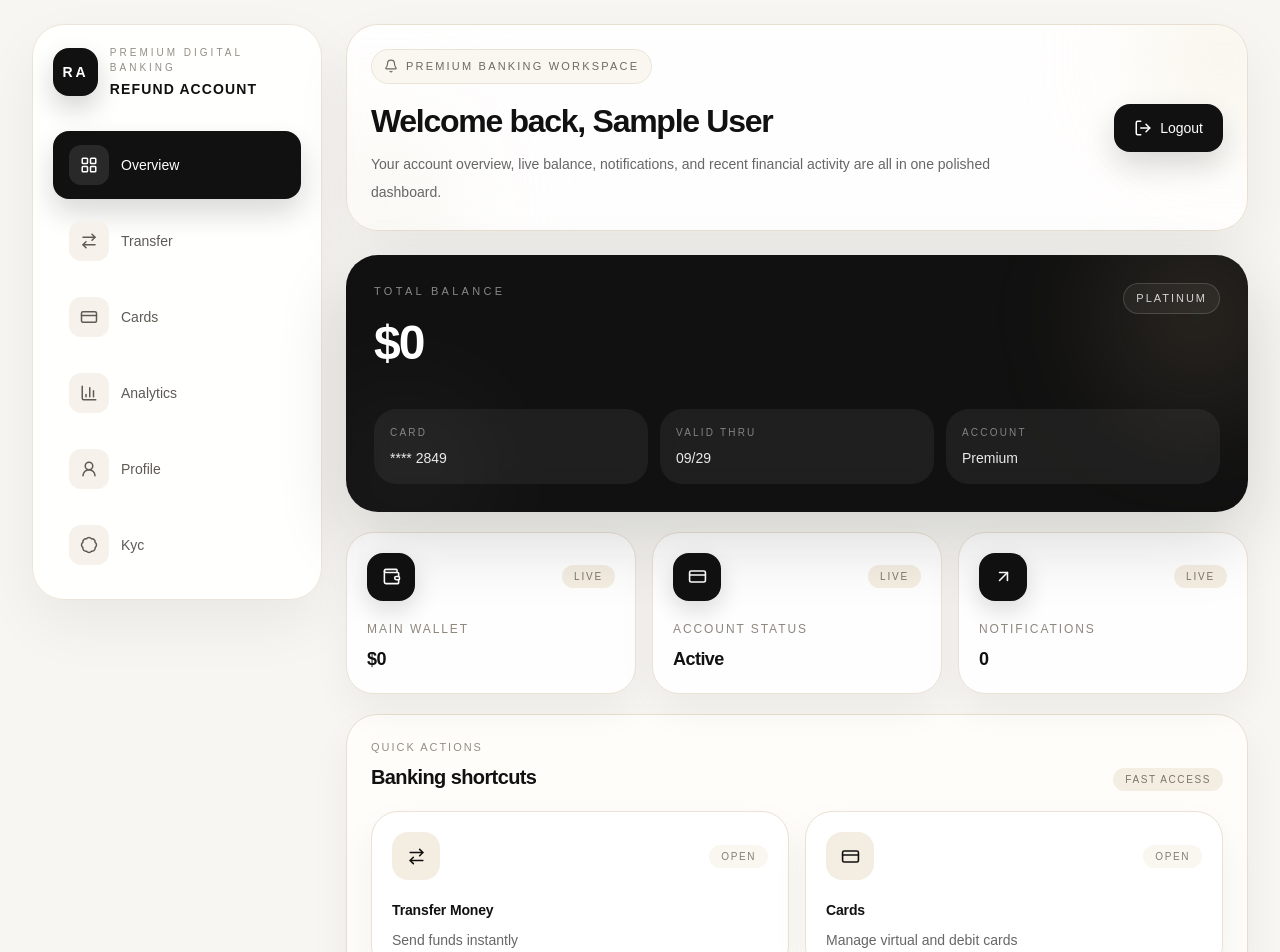
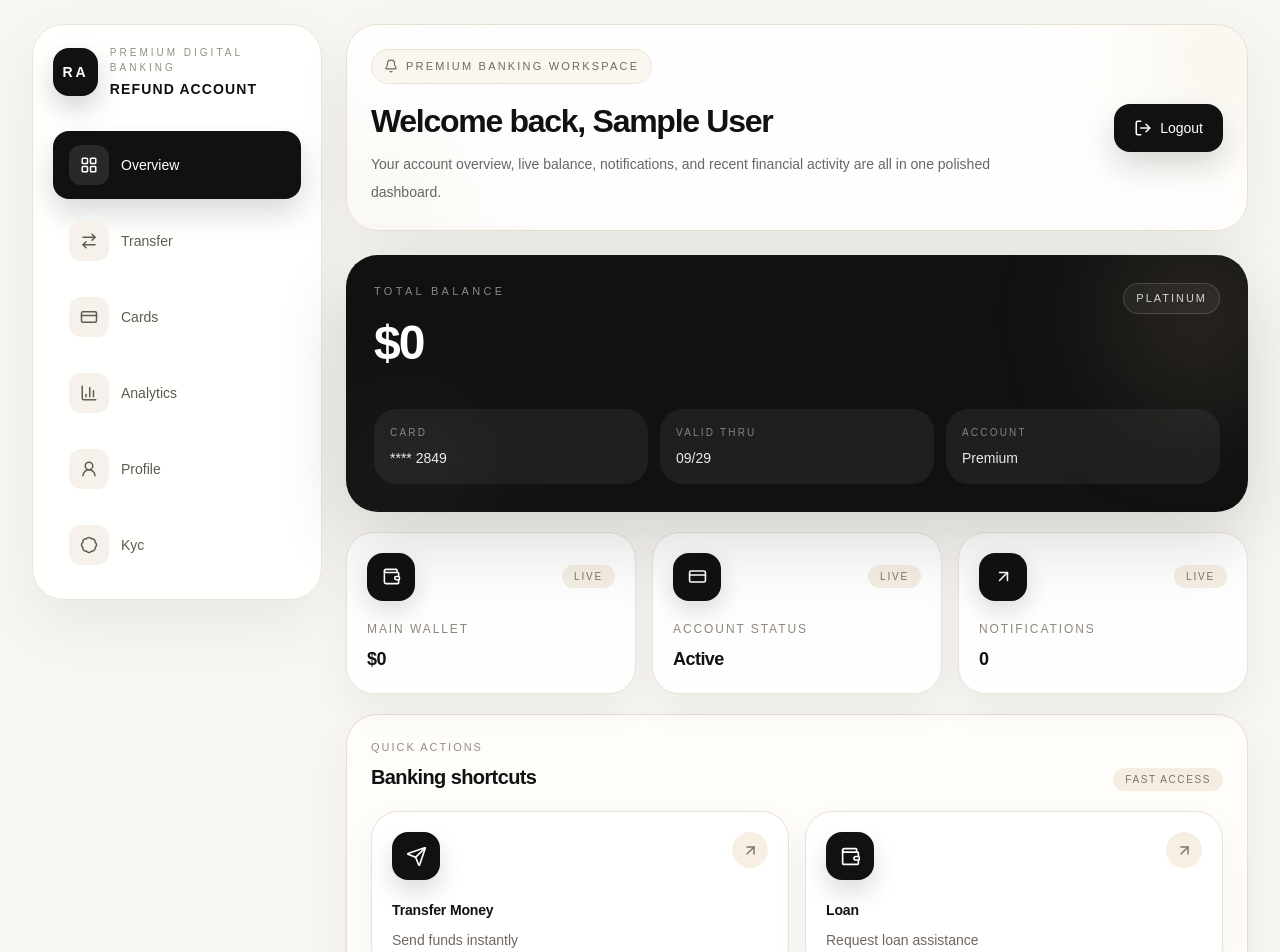
Before and after one commit to Ikechukwu001/Outline, a Next.js app: page /dashboard in a window 1280 px wide. Shown: the top 952 px of the page. Built offline with nearby package versions, Linux system fonts and the light colour scheme; no server answers; the database is empty; sample sign-in values are in the browser's storage.

Commit message:
Added Loan Quick Action Card

```diff
--- a/app/dashboard/page.js
+++ b/app/dashboard/page.js
@@ -3,6 +3,8 @@
 import { signOut } from "firebase/auth";
 import { useRouter } from "next/navigation";
 import { auth } from "@/lib/firebase";
+import { useState } from "react";
+import { X, Headphones, Landmark } from "lucide-react";
 
 import DashboardHeader from "@/components/dashboard/DashboardHeader";
 import BalanceCard from "@/components/dashboard/BalanceCard";
@@ -12,11 +14,11 @@ import RecentTransactions from "@/components/dashboard/RecentTransactions";
 import NotificationPanel from "@/components/dashboard/NotificationPanel";
 import ProfilePanel from "@/components/dashboard/ProfilePanel";
 import useDashboardData from "@/components/dashboard/useDashboardData";
-import { useState } from "react";
 
 export default function DashboardPage() {
   const router = useRouter();
   const [loadingLogout, setLoadingLogout] = useState(false);
+  const [showLoanModal, setShowLoanModal] = useState(false);
 
   const {
     userName,
@@ -65,6 +67,12 @@ export default function DashboardPage() {
       href: "/dashboard/transfer",
     },
     {
+      title: "Loan",
+      description: "Request loan assistance",
+      type: "wallet",
+      onClick: () => setShowLoanModal(true),
+    },
+    {
       title: "Cards",
       description: "Manage virtual and debit cards",
       type: "card",
@@ -99,7 +107,9 @@ export default function DashboardPage() {
         : item.bankName
         ? `${item.bankName} • ${item.status || "completed"}`
         : item.description || "Completed",
-      amount: `${isCredit ? "+" : "-"}$${Number(item.amount || 0).toLocaleString()}`,
+      amount: `${isCredit ? "+" : "-"}$${Number(
+        item.amount || 0
+      ).toLocaleString()}`,
       amountType: isCredit ? "credit" : "debit",
     };
   });
@@ -113,6 +123,7 @@ export default function DashboardPage() {
   }
 
   return (
+    <>
       <div className="space-y-6">
         <DashboardHeader
           userName={userName}
@@ -147,5 +158,58 @@ export default function DashboardPage() {
           </div>
         </section>
       </div>
+
+      {showLoanModal && (
+        <div className="fixed inset-0 z-50 flex items-center justify-center bg-black/40 px-4 backdrop-blur-sm">
+          <div className="relative w-full max-w-md rounded-[2rem] border border-white/70 bg-white p-6 shadow-[0_24px_80px_rgba(0,0,0,0.18)]">
+            <button
+              onClick={() => setShowLoanModal(false)}
+              className="absolute right-4 top-4 flex h-9 w-9 items-center justify-center rounded-full bg-[#f5f1eb] text-[#111111] transition hover:bg-[#ece4d8]"
+            >
+              <X size={18} />
+            </button>
+
+            <div className="mb-5 flex h-14 w-14 items-center justify-center rounded-2xl bg-[#111111] text-white shadow-lg">
+              <Landmark size={24} />
+            </div>
+
+            <h2 className="text-xl font-bold tracking-[-0.02em] text-[#111111]">
+              Loan Service Unavailable Online
+            </h2>
+
+            <p className="mt-3 text-sm leading-6 text-[#666666]">
+              Loan requests are currently handled directly by our customer care
+              department. Please contact customer support for eligibility review,
+              available loan options, and approval guidance.
+            </p>
+
+            <div className="mt-6 rounded-2xl border border-[#ece4d8] bg-[#faf7f2] p-4">
+              <div className="flex items-start gap-3">
+                <div className="flex h-10 w-10 shrink-0 items-center justify-center rounded-xl bg-white text-[#111111] shadow-sm">
+                  <Headphones size={20} />
+                </div>
+
+                <div>
+                  <p className="text-sm font-semibold text-[#111111]">
+                    Contact Customer Care
+                  </p>
+                  <p className="mt-1 text-xs leading-5 text-[#777777]">
+                    Our support team will assist you with loan application
+                    instructions.
+                  </p>
+                </div>
+              </div>
+            </div>
+
+            <button
+              onClick={() => setShowLoanModal(false)}
+              className="mt-6 w-full rounded-2xl bg-[#111111] px-5 py-3 text-sm font-semibold text-white transition hover:bg-black"
+            >
+              I Understand
+            </button>
+          </div>
+        </div>
+      )}
+    </>
   );
 }
--- a/components/dashboard/QuickActionCard.js
+++ b/components/dashboard/QuickActionCard.js
@@ -1,16 +1,17 @@
 import Link from "next/link";
 import {
-  ArrowRightLeft,
+  ArrowUpRight,
   CreditCard,
-  ChartNoAxesColumn,
-  UserRound,
+  LineChart,
+  Send,
+  Wallet,
 } from "lucide-react";
 
-const iconMap = {
-  transfer: ArrowRightLeft,
+const icons = {
+  transfer: Send,
   card: CreditCard,
-  chart: ChartNoAxesColumn,
-  profile: UserRound,
+  chart: LineChart,
+  wallet: Wallet,
 };
 
 export default function QuickActionCard({
@@ -18,28 +19,52 @@ export default function QuickActionCard({
   description,
   type,
   href,
+  onClick,
 }) {
-  const Icon = iconMap[type] || ArrowRightLeft;
+  const Icon = icons[type] || Wallet;
 
-  return (
-    <Link
-      href={href}
-      className="group block rounded-[1.7rem] border border-[#ebe1d4] bg-white/95 p-5 shadow-[0_16px_38px_rgba(17,17,17,0.05)] transition hover:-translate-y-0.5 hover:shadow-[0_20px_45px_rgba(17,17,17,0.08)]"
-    >
-      <div className="flex items-center justify-between gap-3">
-        <div className="flex h-12 w-12 items-center justify-center rounded-2xl bg-[#f4ede2] text-[#111111] transition group-hover:bg-[#111111] group-hover:text-white">
-          <Icon size={19} />
+  const className =
+    "group block w-full rounded-[1.7rem] border border-[#ebe1d4] bg-white/95 p-5 text-left shadow-[0_16px_38px_rgba(17,17,17,0.05)] transition hover:-translate-y-0.5 hover:shadow-[0_20px_45px_rgba(17,17,17,0.08)]";
+
+  const content = (
+    <>
+      <div className="mb-5 flex items-start justify-between gap-4">
+        <div className="flex h-12 w-12 items-center justify-center rounded-2xl bg-[#111111] text-white shadow-[0_12px_24px_rgba(17,17,17,0.14)]">
+          <Icon size={21} strokeWidth={1.9} />
         </div>
 
-        <div className="rounded-full bg-[#faf7f1] px-3 py-1 text-[10px] uppercase tracking-[0.16em] text-[#857d71]">
-          Open
-        </div>
+        <span className="flex h-9 w-9 items-center justify-center rounded-full bg-[#f7efe4] text-[#7b7469] transition group-hover:bg-[#111111] group-hover:text-white">
+          <ArrowUpRight size={17} />
+        </span>
       </div>
 
-      <h3 className="mt-5 text-sm font-semibold tracking-[-0.01em] text-[#111111]">
+      <h3 className="text-sm font-semibold tracking-[-0.01em] text-[#111111]">
         {title}
       </h3>
-      <p className="mt-2 text-sm leading-6 text-[#666666]">{description}</p>
+
+      <p className="mt-2 text-sm leading-6 text-[#70685f]">{description}</p>
+    </>
+  );
+
+  if (typeof onClick === "function") {
+    return (
+      <button type="button" onClick={onClick} className={className}>
+        {content}
+      </button>
+    );
+  }
+
+  if (href) {
+    return (
+      <Link href={href} className={className}>
+        {content}
       </Link>
     );
   }
+
+  return (
+    <button type="button" disabled className={`${className} opacity-60`}>
+      {content}
+    </button>
+  );
+}
--- a/components/dashboard/QuickActionsGrid.js
+++ b/components/dashboard/QuickActionsGrid.js
@@ -1,3 +1,4 @@
+import Link from "next/link";
 import QuickActionCard from "@/components/dashboard/QuickActionCard";
 
 export default function QuickActionsGrid({ actions }) {
@@ -26,6 +27,7 @@ export default function QuickActionsGrid({ actions }) {
             description={action.description}
             type={action.type}
             href={action.href}
+            onClick={action.onClick}
           />
         ))}
       </div>
```
Lines whose indentation alone changed are shown as unchanged.
